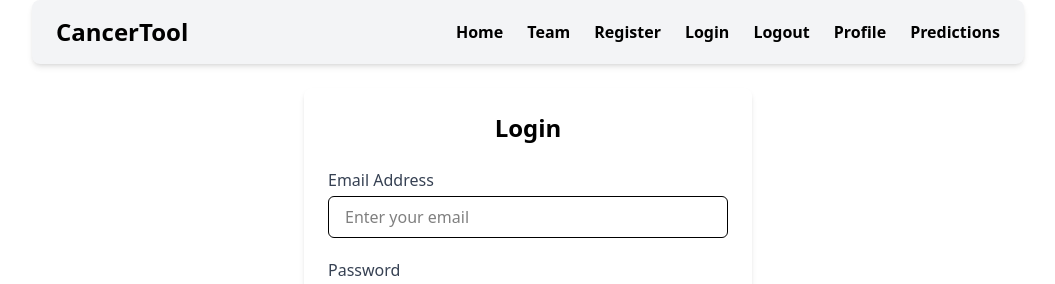
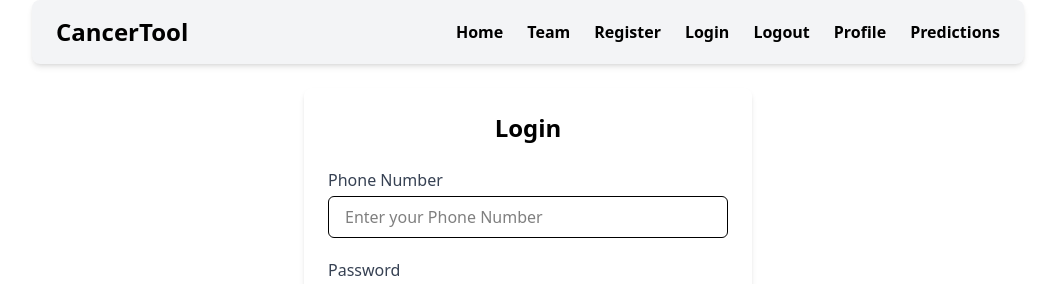
Before and after one commit to Akinyeleib/health-tech, a React (Vite) app: page /login in a window 1280 px wide. Shown: the top 284 px of the page, without its empty margins (112-1167 px from the left). Built offline with nearby package versions, Linux system fonts and the light colour scheme; no server answers.

Commit message:
implement login endpoint

```diff
--- a/src/pages/Login.jsx
+++ b/src/pages/Login.jsx
@@ -1,9 +1,11 @@
 import { useState } from 'react';
-import axios from 'axios';
+import axiosReq from '../../interceptor';
+import { useNavigate } from 'react-router-dom';
 
 function Login() {
   const [form, setForm] = useState({ email: '', password: '' });
   const [message, setMessage] = useState('');
+  const navigate = useNavigate();
 
   const handleChange = (e) => {
     setForm({ ...form, [e.target.name]: e.target.value });
@@ -12,11 +14,13 @@ function Login() {
   const handleSubmit = async (e) => {
     e.preventDefault();
     try {
-      const res = await axios.post('/login', form);
-      localStorage.setItem('token', res.data.token);
-      setMessage('Login successful');
+      const res = await axiosReq.post('/login', form);
+      localStorage.setItem('health-tech-token', res.data.token);
+      setMessage('Login successful');setTimeout(() => {
+        navigate('/home')
+      }, 1500)
     } catch (err) {
-      setMessage(err.response?.data?.error || 'Login failed');
+      setMessage(err.response?.data?.message || 'Login failed');
     }
   };
 
@@ -27,12 +31,12 @@ function Login() {
 
     <form onSubmit={handleSubmit} className="space-y-5">
       <div>
-        <label className="block text-gray-700 font-medium mb-1">Email Address</label>
+        <label className="block text-gray-700 font-medium mb-1">Phone Number</label>
         <input
-          type="email"
-          name="email"
-          placeholder="Enter your email"
-          value={form.email}
+          type="text"
+          name="phone_number"
+          placeholder="Enter your Phone Number"
+          value={form.phone_number}
           onChange={handleChange}
           required
           className="w-full px-4 py-2 border rounded-md focus:outline-none focus:ring-2 focus:ring-orange-500"
```
